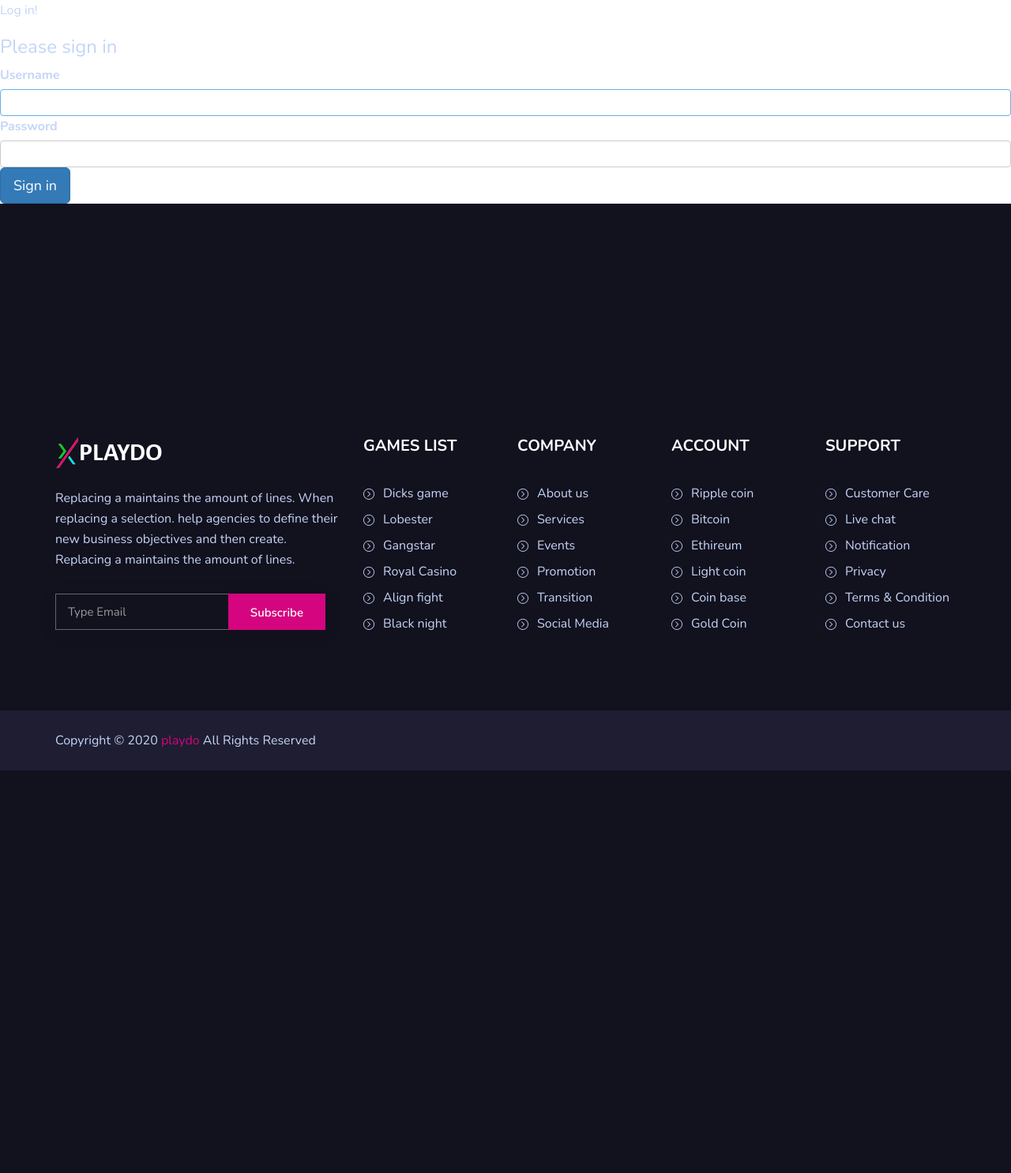
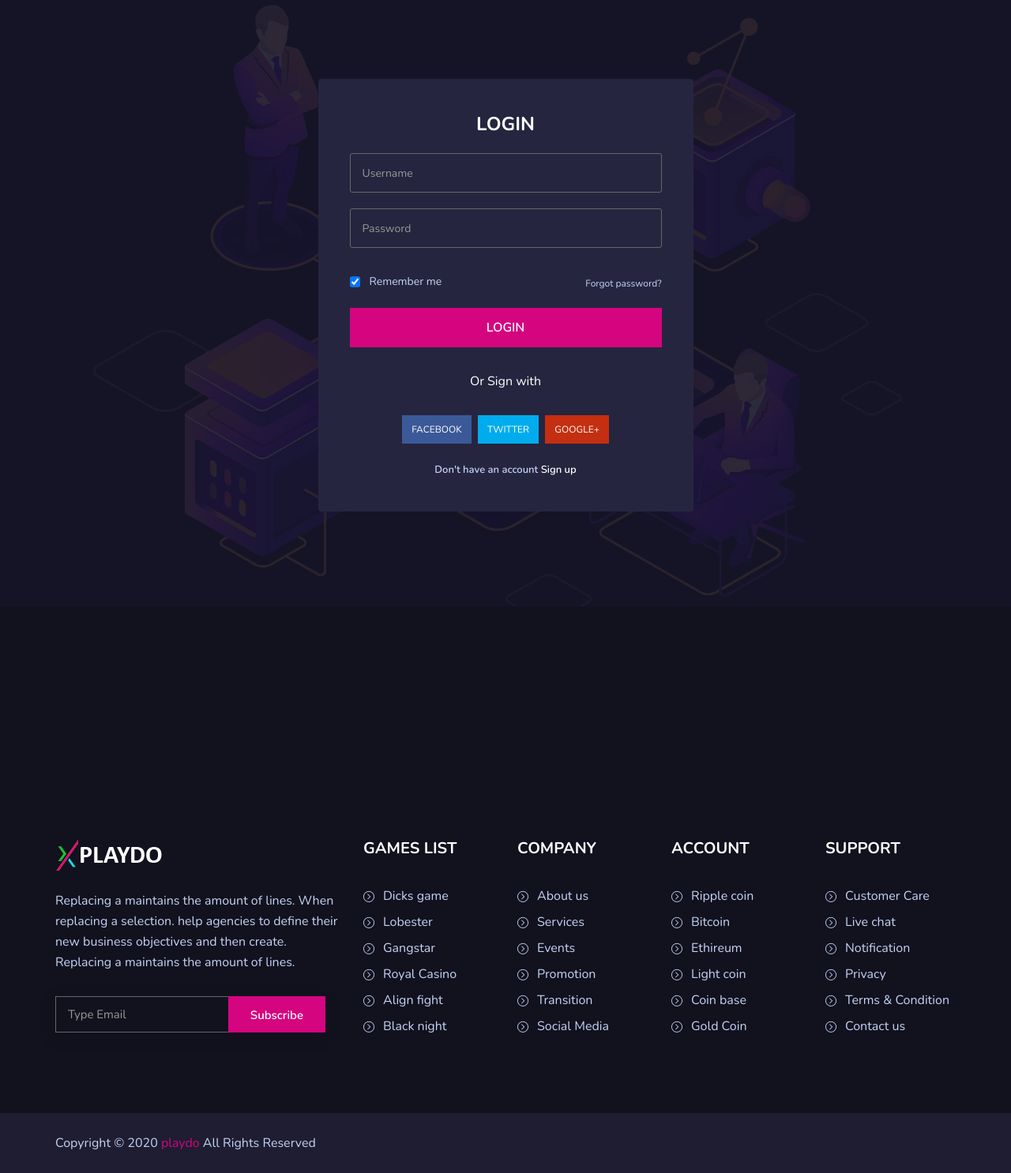
Before and after one commit to AbderrazakBouasker/PoorGuesser, a Symfony app: template templates/security/login.html.twig in a window 1280 px wide. Shown: the whole page at 79% size. Before the commit the page ends 976 px from the top, so only its background shows below. Run offline with Twig, Linux system fonts and the light colour scheme; the template is opened without the code that fills it, so the values that code supplies are empty; some libraries are stand-ins or nearby versions.

Commit message:
login page

```diff
--- a/src/Security/AuthenticationClassAuthenticator.php
+++ b/src/Security/AuthenticationClassAuthenticator.php
@@ -10,6 +10,7 @@ use Symfony\Component\Security\Core\Authentication\Token\TokenInterface;
 use Symfony\Component\Security\Core\Security;
 use Symfony\Component\Security\Http\Authenticator\AbstractLoginFormAuthenticator;
 use Symfony\Component\Security\Http\Authenticator\Passport\Badge\CsrfTokenBadge;
+use Symfony\Component\Security\Http\Authenticator\Passport\Badge\RememberMeBadge;
 use Symfony\Component\Security\Http\Authenticator\Passport\Badge\UserBadge;
 use Symfony\Component\Security\Http\Authenticator\Passport\Credentials\PasswordCredentials;
 use Symfony\Component\Security\Http\Authenticator\Passport\Passport;
@@ -35,6 +36,7 @@ class AuthenticationClassAuthenticator extends AbstractLoginFormAuthenticator
             new UserBadge($username),
             new PasswordCredentials($request->request->get('password', '')),
             [
+                new RememberMeBadge(),
                 new CsrfTokenBadge('authenticate', $request->request->get('_csrf_token')),
             ]
         );
--- a/templates/registration/register.html.twig
+++ b/templates/registration/register.html.twig
@@ -82,14 +82,14 @@
                                         </div>
                                         <div class="col-md-12 col-sm-12 col-xs-12 text-center">
                                             <div class="clear"></div>
-                                            <div class="separetor text-center"><span>Or with signup</span></div>
+                                            <div class="separetor text-center"><span>Or signup with</span></div>
                                             <div class="sign-icon">
                                                 <ul>
                                                     <li><a class="facebook" href="#">Facebook</a></li>
                                                     <li><a class="twitter" href="#">twitter</a></li>
                                                     <li><a class="google" href="#">google+</a></li>
                                                 </ul>
-                                                <div class="acc-not">have an account?  <a href="login.html">Login</a></div>
+                                                <div class="acc-not">have an account?  <a href="{{ path('app_login') }}">Login</a></div>
                                             </div>
                                         </div>
 {#                                    </form>#}
--- a/templates/security/login.html.twig
+++ b/templates/security/login.html.twig
@@ -1,42 +1,98 @@
 {% extends 'base.html.twig' %}
 
-{% block title %}Log in!{% endblock %}
+{% block title %}{% endblock %}
 
 {% block body %}
-<form method="post">
+{#<form method="post">#}
     {% if error %}
         <div class="alert alert-danger">{{ error.messageKey|trans(error.messageData, 'security') }}</div>
     {% endif %}
 
-    {% if app.user %}
-        <div class="mb-3">
-            You are logged in as {{ app.user.userIdentifier }}, <a href="{{ path('app_logout') }}">Logout</a>
+{#    {% if app.user %}#}
+{#        <div class="mb-3">#}
+{#            You are logged in as {{ app.user.userIdentifier }}, <a href="{{ path('app_logout') }}">Logout</a>#}
+{#        </div>#}
+{#    {% endif %}#}
+
+
+
+    <!-- Start Slider Area -->
+    <div class="login-area area-padding fix">
+        <div class="login-overlay"></div>
+        <div class="table">
+            <div class="table-cell">
+                <div class="container">
+                    <div class="row">
+                        <div class="col-md-offset-3 col-md-6 col-sm-offset-3 col-sm-6 col-xs-12">
+                            <div class="login-form">
+                                <h4 class="login-title text-center">LOGIN</h4>
+                                <div class="row">
+                                    <form  method="POST" >
+                                        <div class="col-md-12 col-sm-12 col-xs-12">
+                                            <input type="text" id="name" name="username" class="form-control" placeholder="Username" value="{{ last_username }}" required data-error="Please enter your name">
+                                        </div>
+                                        <div class="col-md-12 col-sm-12 col-xs-12">
+                                            <input type="password" id="msg_subject" name="password" class="form-control" placeholder="Password" required data-error="Please enter your message subject">
+                                        </div>
+                                    <input type="hidden" name="_csrf_token"
+                                           value="{{ csrf_token('authenticate') }}"
+                                    >
+                                        <div class="col-md-12 col-sm-12 col-xs-12 text-center">
+                                            <div class="check-group flexbox">
+                                                <label class="check-box">
+                                                    <input type="checkbox" class="check-box-input" name="_remember_me" checked>
+                                                    <span class="remember-text">Remember me</span>
+                                                </label>
+
+                                                <a class="text-muted" href="#">Forgot password?</a>
+                                            </div>
+                                        </div>
+                                        <div class="col-md-12 col-sm-12 col-xs-12 text-center">
+                                            <button type="submit" id="submit" class="slide-btn login-btn">Login</button>
+                                            <div id="msgSubmit" class="h3 text-center hidden"></div>
+                                            <div class="clearfix"></div>
+                                        </div>
+                                        <div class="col-md-12 col-sm-12 col-xs-12 text-center">
+                                            <div class="clear"></div>
+                                            <div class="separetor text-center"><span>Or Sign with</span></div>
+                                            <div class="sign-icon">
+                                                <ul>
+                                                    <li><a class="facebook" href="#">Facebook</a></li>
+                                                    <li><a class="twitter" href="#">twitter</a></li>
+                                                    <li><a class="google" href="#">google+</a></li>
+                                                </ul>
+                                                <div class="acc-not">Don't have an account  <a href="{{ path('app_register') }}">Sign up</a></div>
+                                            </div>
+                                        </div>
+                                    </form>
+                                </div>
+                            </div>
+                        </div>
+                    </div>
+                </div>
+            </div>
         </div>
-    {% endif %}
+    </div>
+    <!-- End Slider Area -->
 
-    <h1 class="h3 mb-3 font-weight-normal">Please sign in</h1>
-    <label for="inputUsername">Username</label>
-    <input type="text" value="{{ last_username }}" name="username" id="inputUsername" class="form-control" autocomplete="username" required autofocus>
-    <label for="inputPassword">Password</label>
-    <input type="password" name="password" id="inputPassword" class="form-control" autocomplete="current-password" required>
 
-    <input type="hidden" name="_csrf_token"
-           value="{{ csrf_token('authenticate') }}"
-    >
+{#    <label for="inputUsername">Username</label>#}
+{#    <input type="text" value="{{ last_username }}" name="username" id="inputUsername" class="form-control" autocomplete="username" required autofocus>#}
+{#    <label for="inputPassword">Password</label>#}
+{#    <input type="password" name="password" id="inputPassword" class="form-control" autocomplete="current-password" required>#}
 
-    {#
-        Uncomment this section and add a remember_me option below your firewall to activate remember me functionality.
-        See https://symfony.com/doc/current/security/remember_me.html
 
-        <div class="checkbox mb-3">
-            <label>
-                <input type="checkbox" name="_remember_me"> Remember me
-            </label>
-        </div>
-    #}
 
-    <button class="btn btn-lg btn-primary" type="submit">
-        Sign in
-    </button>
-</form>
+
+{#        <div class="checkbox mb-3">#}
+{#            <label>#}
+{#                <input type="checkbox" name="_remember_me"> Remember me#}
+{#            </label>#}
+{#        </div>#}
+
+
+{#    <button class="btn btn-lg btn-primary" type="submit">#}
+{#        Sign in#}
+{#    </button>#}
+{#</form>#}
 {% endblock %}
```
Also changed, not shown: 1 other file.
